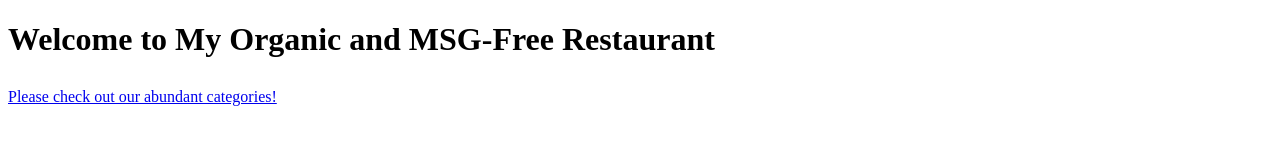
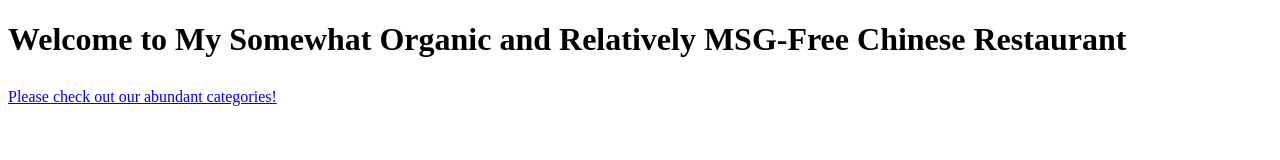
Before and after one commit to hungoanh/coursera-webdev, a plain HTML site: page module4-solution/index.html in a window 1280 px wide. Drawn offline with Linux system fonts and the light colour scheme.

Commit message:
Add funny header in index page

```diff
--- a/module4-solution/index.html
+++ b/module4-solution/index.html
@@ -6,7 +6,7 @@
     <title>Menu Application</title>
   </head>
   <body ng-controller="MenuDataController">
-    <h1>Welcome to My Organic and MSG-Free Restaurant</h1>
+    <h1>Welcome to My Somewhat Organic and Relatively MSG-Free Chinese Restaurant</h1>
 
     <ui-view></ui-view>
 
```
